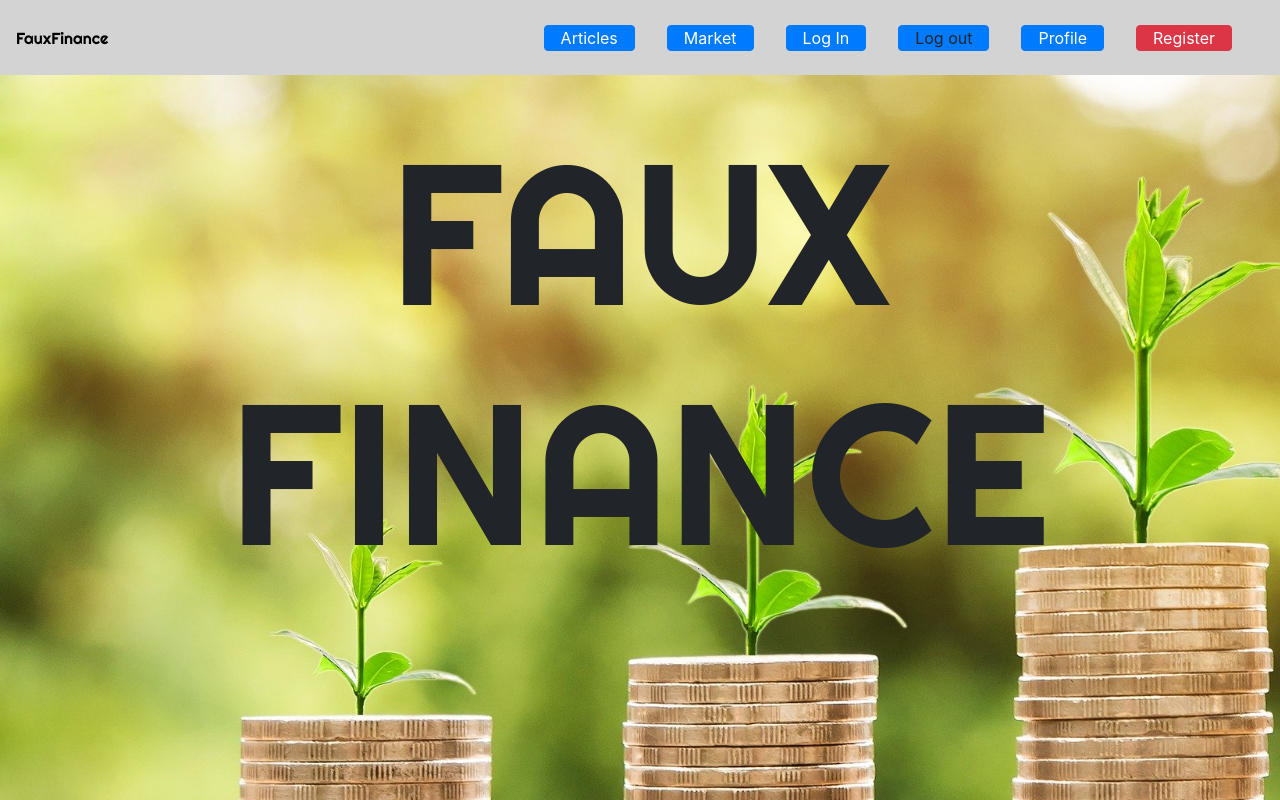
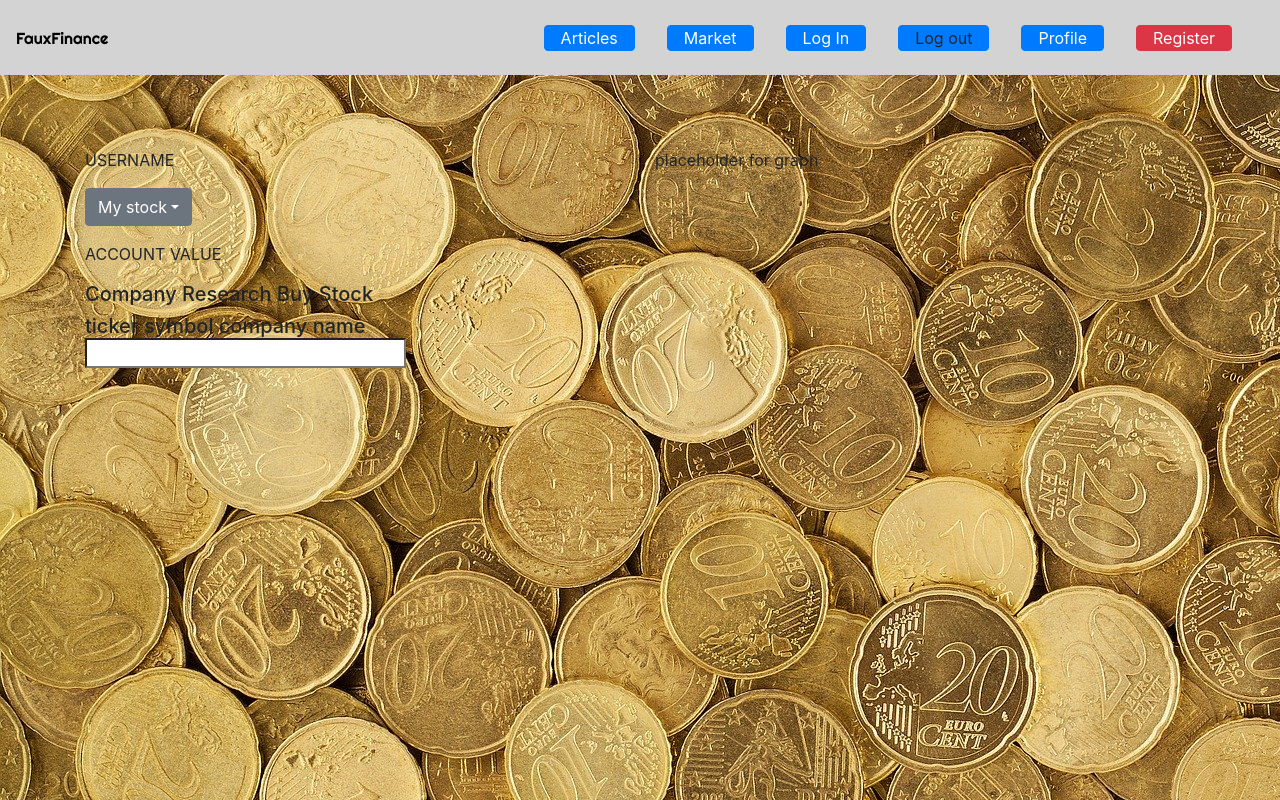
Before and after one commit to ethanhart35/Project3, a React (Create React App) app in the folder client/: page /profile in a window 1280 px wide. Shown: the top 800 px of the page. Built offline with nearby package versions, Linux system fonts and the light colour scheme.

Commit message:
styling changes on articles, login, register, jumbotron

```diff
--- a/client/src/components/Jumbotron.js
+++ b/client/src/components/Jumbotron.js
@@ -6,5 +6,5 @@ export default ()=> <div className="jumbotron">
 <p className="lead">Planning for the Future?</p>
 <hr className="my-4"/>
 <p>Use these tools and information to make educated decisions.</p>
-<a className="btn btn-warning btn-lg" href="#charts" role="button">More</a>
+{/* <a className="btn btn-warning btn-lg" id="btn"  href="/register">Register</a> */}
 </div>
--- a/client/src/pages/Articles/articles.css
+++ b/client/src/pages/Articles/articles.css
@@ -1,6 +1,9 @@
-.Articles {
+.body {
        background-image: url("../../components/images/coins.jpg");
     /* height: 100vh;  */
     background: cover;
     height: 100vh;
 }
+.container {
+    padding-top: 100px;
+}
--- a/client/src/pages/Articles/articles.js
+++ b/client/src/pages/Articles/articles.js
@@ -24,24 +24,28 @@ class Articles extends Component {
 
   render() {
     return (
+      <div className="body">
+        <div className="container">
         <div className="Articles">
           <h1>Learn About Finance with up to date Articles</h1>
           <div className="card-columns">
             {this.state.titleArr.map((item) => {
-          return(
+              return (
 
 
-  <div className="card  mt-1"  key={item.title}>
+                <div className="card  mt-1" key={item.title}>
                   <div className="card-body">
-    <a className="font-weight-bold"  href={"https://www.nytimes.com/" + item.link}> {item.title}</a>
+                    <a className="font-weight-bold" href={"https://www.nytimes.com/" + item.link}> {item.title}</a>
 
                   </div>
                 </div>
 
               )
-        } )}
+            })}
           </div>
         </div>
+      </div>
+      </div >
     );
   }
 }
--- a/client/src/pages/Market/market.js
+++ b/client/src/pages/Market/market.js
@@ -1,6 +1,7 @@
 import React, { Component } from 'react';
 import Graph from '../../components/Graph'
 import API from '../../utils/API';
+
 
 // both are needed
 import Carousel from 'react-multi-carousel';
--- a/client/src/pages/Profile/Profile.js
+++ b/client/src/pages/Profile/Profile.js
@@ -5,10 +5,10 @@ class Profile extends Component {
 
     render() {
         return (
-            <div>
-                <div className="jumbotron" style={{ textAlign: 'center' }}>
-                    <h1 className="display-4">FAUX FINANCE</h1>
-                </div>
+            <div className="body">
+                {/* <div className="jumbotron" style={{ textAlign: 'center' }}> */}
+                    {/* <h1 className="display-4">FAUX FINANCE</h1> */}
+                {/* </div> */}
                 <div className="container">
                     <div className="row">
                         <div className="col-lg">
--- a/client/src/pages/Register/register.js
+++ b/client/src/pages/Register/register.js
@@ -175,7 +175,7 @@ class Register extends Component {
                                                             <option value={1901}>1901</option>
                                                             <option value={1900}>1900</option>
                                                         </select> Birth Year
-                    </div>
+                                            </div>
                                                 </label></div>
                                         </div>
                                     </div>
@@ -183,8 +183,7 @@ class Register extends Component {
                                         <div className="col">
                                             <label htmlFor="exampleInputEmail1" />
                                             <input type="email" className="form-control" aria-describedby="emailHelp" placeholder="Email Address" id="email" />
-                                            <small id="emailHelp" className="form-text text-muted">We'll never share your email with anyone
-                  else.</small>
+                                            <small id="emailHelp" className="form-text text-black-50">We'll never share your email with anyone else.</small>
                                         </div>
                                         <div className="col">
                                             <label htmlFor="exampleInputPassword1" />
```
Also changed, not shown: client/src/components/images/bkgrndSnip.PNG (added), client/src/pages/Profile/profile.css (added), client/src/pages/Register/register.css (line endings or trailing spaces). Lines whose indentation alone changed are shown as unchanged.
